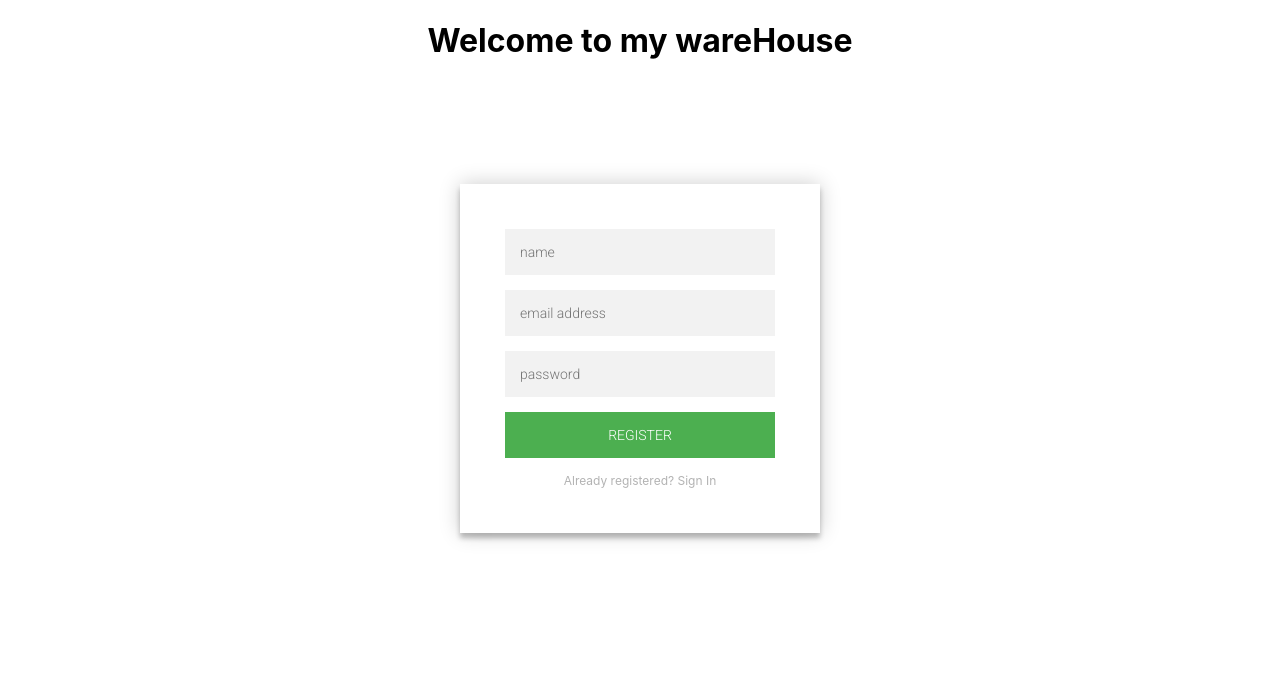
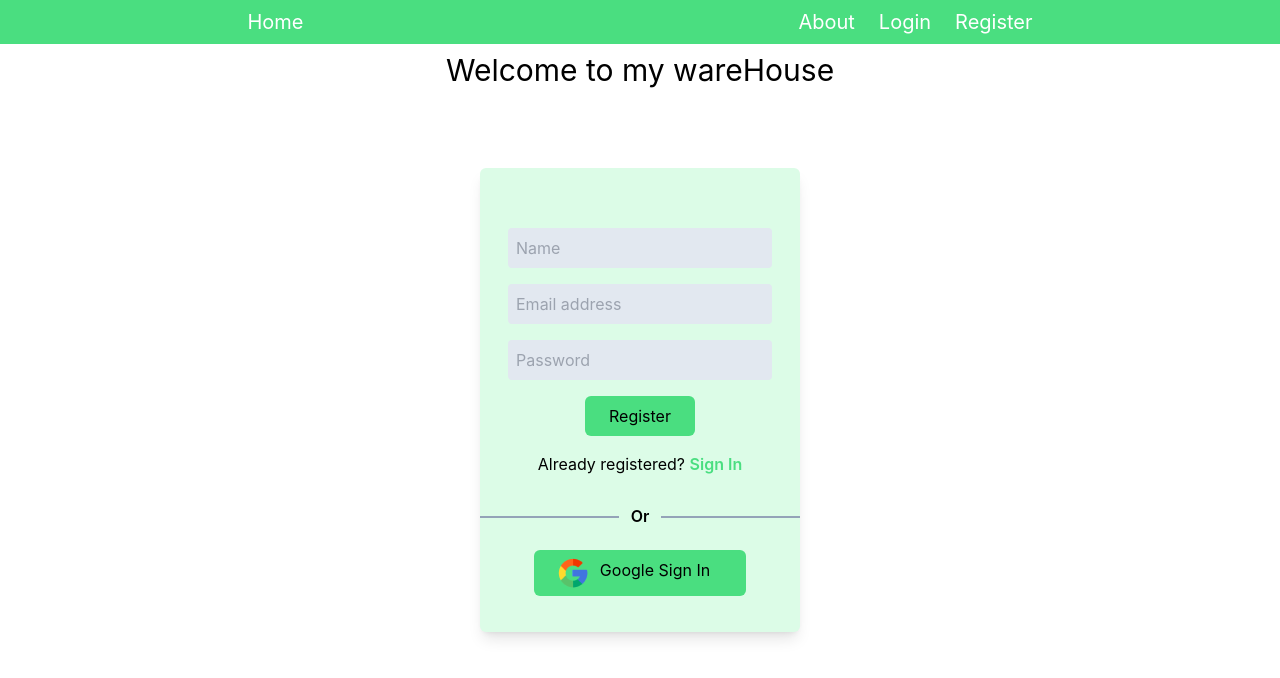
Before and after one commit to Rejaur9131/warehouse-management-client, a React (Create React App) app: page /register in a window 1280 px wide. Shown: the top 678 px of the page. Built offline with nearby package versions, Linux system fonts and the light colour scheme.

Commit message:
social login with google implemented

```diff
--- a/package.json
+++ b/package.json
@@ -38,5 +38,10 @@
       "last 1 firefox version",
       "last 1 safari version"
     ]
+  },
+  "devDependencies": {
+    "autoprefixer": "^10.4.5",
+    "postcss": "^8.4.12",
+    "tailwindcss": "^3.0.24"
   }
 }
--- /dev/null
+++ b/postcss.config.js
@@ -0,0 +1,6 @@
+module.exports = {
+  plugins: {
+    tailwindcss: {},
+    autoprefixer: {},
+  },
+}
--- a/src/App.js
+++ b/src/App.js
@@ -6,11 +6,13 @@ import About from './Pages/About/About';
 import Login from './Pages/Login/Login/Login';
 import Register from './Pages/Login/Register/Register';
 import ShowUsers from './Pages/ShowUser/ShowUsers';
+import Header from './Pages/Shared/Header/Header';
 
 function App() {
   return (
     <div className="App">
-      <h1>Welcome to my wareHouse</h1>
+      <Header></Header>
+      <h1 className="text-3xl mt-2">Welcome to my wareHouse</h1>
       <Routes>
         <Route path="/" element={<Home></Home>}></Route>
         <Route path="/home" element={<Home></Home>}></Route>
--- a/src/Pages/Login/Login/Login.js
+++ b/src/Pages/Login/Login/Login.js
@@ -1,18 +1,23 @@
 import React from 'react';
-import './Login.css';
+// import './Login.css';
 import { useNavigate } from 'react-router-dom';
 
 const Login = () => {
   const navigate = useNavigate();
   return (
-    <div className="login-page">
-      <div className="form">
-        <form className="login-form">
-          <input type="email" placeholder="email address" />
-          <input type="password" placeholder="password" />
-          <button>login</button>
+    <div className="login-page w-80 mx-auto mt-20">
+      <div className="form bg-green-100 py-5 rounded-md shadow-lg">
+        <form className="login-form py-10">
+          <input className="bg-slate-200 p-2 mb-4 outline-none rounded" type="email" placeholder="Email address" />
+          <br />
+          <input className="bg-slate-200 p-2 mb-4 outline-none rounded" type="password" placeholder="Password" />
+          <br />
+          <button className="bg-green-400 py-2 px-6 mb-4 rounded-md">Login</button>
           <p className="message">
-            Already registered? <span onClick={() => navigate('/register')}>Create an account</span>
+            Don't Have an Account?{' '}
+            <span className="cursor-pointer text-green-400 font-semibold" onClick={() => navigate('/register')}>
+              Create One
+            </span>
           </p>
         </form>
       </div>
--- a/src/Pages/Login/Register/Register.js
+++ b/src/Pages/Login/Register/Register.js
@@ -1,9 +1,9 @@
 import React, { useRef } from 'react';
 import { useNavigate } from 'react-router-dom';
-
-import './Register.css';
+// import './Register.css';
 import auth from './../../../firebase.init';
 import { useCreateUserWithEmailAndPassword } from 'react-firebase-hooks/auth';
+import SocialLogin from '../SocialLogin/SocialLogin';
 
 const Register = () => {
   const emailRef = useRef('');
@@ -19,17 +19,24 @@ const Register = () => {
 
   const navigate = useNavigate();
   return (
-    <div className="login-page">
-      <div className="form">
-        <form onSubmit={handleSubmit} className="register-form">
-          <input type="text" placeholder="name" />
-          <input type="email" ref={emailRef} placeholder="email address" />
-          <input type="password" ref={passwordRef} placeholder="password" />
-          <button>Register</button>
+    <div className=" login-page w-80 mx-auto mt-20">
+      <div className="form bg-green-100 py-5 rounded-md shadow-lg ">
+        <form onSubmit={handleSubmit} className="register-form py-10">
+          <input className="bg-slate-200 p-2 mb-4 outline-none rounded" type="text" placeholder="Name" />
+          <br />
+          <input className="bg-slate-200 p-2 mb-4 outline-none rounded" type="email" ref={emailRef} placeholder="Email address" />
+          <br />
+          <input className="bg-slate-200 p-2 mb-4 outline-none rounded" type="password" ref={passwordRef} placeholder="Password" />
+          <br />
+          <button className="bg-green-400 py-2 px-6 mb-4 rounded-md">Register</button>
           <p className="message">
-            Already registered? <span onClick={() => navigate('/login')}>Sign In</span>
+            Already registered?{' '}
+            <span className="cursor-pointer text-green-400 font-semibold" onClick={() => navigate('/login')}>
+              Sign In
+            </span>
           </p>
         </form>
+        <SocialLogin></SocialLogin>
       </div>
     </div>
   );
--- a/src/Pages/Login/SocialLogin/SocialLogin.js
+++ b/src/Pages/Login/SocialLogin/SocialLogin.js
@@ -0,0 +1,26 @@
+import React from 'react';
+import google from '../../../images/google.png';
+import auth from './../../../firebase.init';
+import { useSignInWithGoogle } from 'react-firebase-hooks/auth';
+
+const SocialLogin = () => {
+  const [signInWithGoogle, user, loading, error] = useSignInWithGoogle(auth);
+
+  return (
+    <div>
+      <div className="flex align-middle mb-8">
+        <div className="bg-slate-400 w-36 h-0.5 "></div>
+        <p className="px-6 -m-3 font-semibold">Or</p>
+        <div className="bg-slate-400 w-36 h-0.5"></div>
+      </div>
+      <div>
+        <button onClick={() => signInWithGoogle()} className="bg-green-400 py-2 px-6 mb-4 rounded-md flex mx-auto">
+          <img style={{ width: '30px' }} src={google} alt="" />
+          <span className="px-3">Google Sign In</span>
+        </button>
+      </div>
+    </div>
+  );
+};
+
+export default SocialLogin;
--- /dev/null
+++ b/src/Pages/Shared/Header/Header.js
@@ -0,0 +1,29 @@
+import React from 'react';
+import { Link } from 'react-router-dom';
+
+const Header = () => {
+  return (
+    <div className="App">
+      <nav className="bg-green-400 text-white py-2  flex justify-around text-xl">
+        <div className="justify-start">
+          <Link className="p-3" to="/">
+            Home
+          </Link>
+        </div>
+        <div className="justify-end">
+          <Link className="p-3" to="/about">
+            About
+          </Link>
+          <Link className="p-3" to="/login">
+            Login
+          </Link>
+          <Link className="p-3" to="/register">
+            Register
+          </Link>
+        </div>
+      </nav>
+    </div>
+  );
+};
+
+export default Header;
--- /dev/null
+++ b/tailwind.config.js
@@ -0,0 +1,7 @@
+module.exports = {
+  content: ['./src/**/*.{js,jsx,ts,tsx}'],
+  theme: {
+    extend: {}
+  },
+  plugins: []
+};
```
Also changed, not shown: src/index.css (+5 -5 lines), src/images/google.png (added), 1 other file (tests, documents, lock files or other folders).
